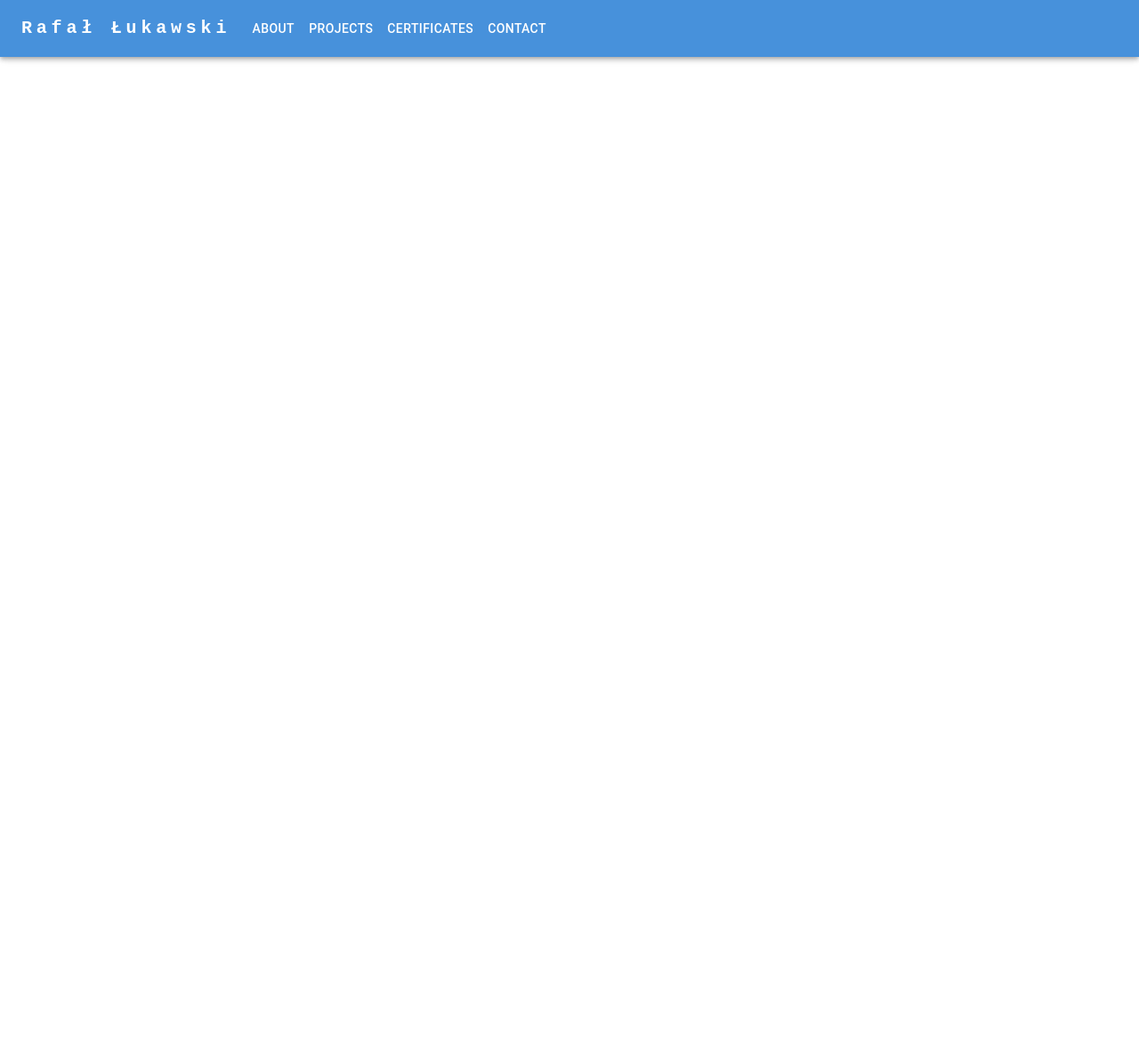
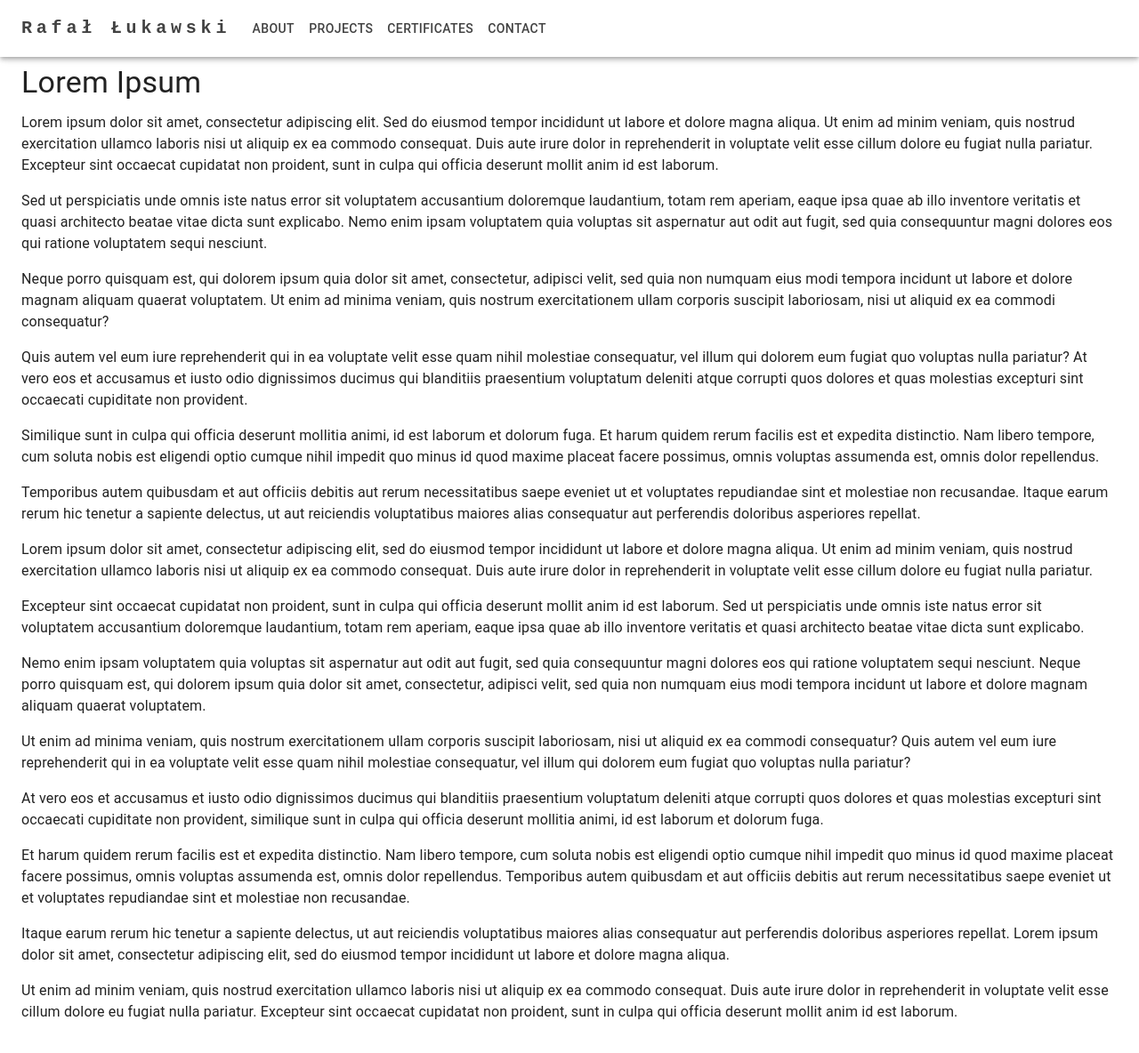
Before and after one commit to rlukawski/personal-website-2, a Next.js app: page / in a window 1280 px wide. Shown: the top 1184 px of the page at 89% size. Before the commit the page ends 800 px from the top, so only its background shows below. Built offline with nearby package versions, Linux system fonts and the light colour scheme; what @mui/material-nextjs would draw is missing.

Commit message:
Update colors and add lorem ipsum

```diff
--- a/src/app/page.tsx
+++ b/src/app/page.tsx
@@ -11,6 +11,7 @@
 import Button from "@mui/material/Button";
 import MenuItem from "@mui/material/MenuItem";
 import Fade from "@mui/material/Fade";
+import { grey } from '@mui/material/colors';
 
 const pages = ["About", "Projects", "Certificates", "Contact"];
 
@@ -25,6 +26,7 @@
         width: 24,
         height: 18,
         position: "relative",
+        color: grey[800],
       }}
     >
       <Box
@@ -93,7 +95,7 @@
       position="fixed"
       sx={{
         backdropFilter: "blur(10px)",
-        backgroundColor: "rgba(25, 118, 210, 0.8)",
+        backgroundColor: "rgba(255, 255, 255, 0.9)",
       }}
     >
       <Container maxWidth="xl">
@@ -114,8 +116,8 @@
                 fontFamily: "monospace",
                 fontWeight: 700,
                 letterSpacing: ".3rem",
-                color: "inherit",
                 textDecoration: "none",
+                color: grey[800],
               }}
             >
               Rafał Łukawski
@@ -125,7 +127,7 @@
                 <Button
                   key={page}
                   onClick={handleCloseNavMenu}
-                  sx={{ color: "white", display: "block" }}
+                  sx={{ color: grey[800], display: "block" }}
                 >
                   {page}
                 </Button>
@@ -174,4 +176,118 @@
     </AppBar>
   );
 }
-export default ResponsiveAppBar;
+export default function Page() {
+  return (
+    <>
+      <ResponsiveAppBar />
+      <Container maxWidth="xl" sx={{ py: 4, px: 2, pt: { xs: 10, md: 9 } }}>
+        <Typography variant="h4" component="h1" gutterBottom>
+          Lorem Ipsum
+        </Typography>
+        <Typography variant="body1" paragraph>
+          Lorem ipsum dolor sit amet, consectetur adipiscing elit. Sed do eiusmod
+          tempor incididunt ut labore et dolore magna aliqua. Ut enim ad minim
+          veniam, quis nostrud exercitation ullamco laboris nisi ut aliquip ex
+          ea commodo consequat. Duis aute irure dolor in reprehenderit in
+          voluptate velit esse cillum dolore eu fugiat nulla pariatur.
+          Excepteur sint occaecat cupidatat non proident, sunt in culpa qui
+          officia deserunt mollit anim id est laborum.
+        </Typography>
+        <Typography variant="body1" paragraph>
+          Sed ut perspiciatis unde omnis iste natus error sit voluptatem
+          accusantium doloremque laudantium, totam rem aperiam, eaque ipsa quae
+          ab illo inventore veritatis et quasi architecto beatae vitae dicta
+          sunt explicabo. Nemo enim ipsam voluptatem quia voluptas sit
+          aspernatur aut odit aut fugit, sed quia consequuntur magni dolores eos
+          qui ratione voluptatem sequi nesciunt.
+        </Typography>
+        <Typography variant="body1" paragraph>
+          Neque porro quisquam est, qui dolorem ipsum quia dolor sit amet,
+          consectetur, adipisci velit, sed quia non numquam eius modi tempora
+          incidunt ut labore et dolore magnam aliquam quaerat voluptatem. Ut enim
+          ad minima veniam, quis nostrum exercitationem ullam corporis suscipit
+          laboriosam, nisi ut aliquid ex ea commodi consequatur?
+        </Typography>
+        <Typography variant="body1" paragraph>
+          Quis autem vel eum iure reprehenderit qui in ea voluptate velit esse
+          quam nihil molestiae consequatur, vel illum qui dolorem eum fugiat quo
+          voluptas nulla pariatur? At vero eos et accusamus et iusto odio
+          dignissimos ducimus qui blanditiis praesentium voluptatum deleniti
+          atque corrupti quos dolores et quas molestias excepturi sint
+          occaecati cupiditate non provident.
+        </Typography>
+        <Typography variant="body1" paragraph>
+          Similique sunt in culpa qui officia deserunt mollitia animi, id est
+          laborum et dolorum fuga. Et harum quidem rerum facilis est et expedita
+          distinctio. Nam libero tempore, cum soluta nobis est eligendi optio
+          cumque nihil impedit quo minus id quod maxime placeat facere possimus,
+          omnis voluptas assumenda est, omnis dolor repellendus.
+        </Typography>
+        <Typography variant="body1" paragraph>
+          Temporibus autem quibusdam et aut officiis debitis aut rerum
+          necessitatibus saepe eveniet ut et voluptates repudiandae sint et
+          molestiae non recusandae. Itaque earum rerum hic tenetur a sapiente
+          delectus, ut aut reiciendis voluptatibus maiores alias consequatur aut
+          perferendis doloribus asperiores repellat.
+        </Typography>
+        <Typography variant="body1" paragraph>
+          Lorem ipsum dolor sit amet, consectetur adipiscing elit, sed do
+          eiusmod tempor incididunt ut labore et dolore magna aliqua. Ut enim ad
+          minim veniam, quis nostrud exercitation ullamco laboris nisi ut aliquip
+          ex ea commodo consequat. Duis aute irure dolor in reprehenderit in
+          voluptate velit esse cillum dolore eu fugiat nulla pariatur.
+        </Typography>
+        <Typography variant="body1" paragraph>
+          Excepteur sint occaecat cupidatat non proident, sunt in culpa qui
+          officia deserunt mollit anim id est laborum. Sed ut perspiciatis unde
+          omnis iste natus error sit voluptatem accusantium doloremque
+          laudantium, totam rem aperiam, eaque ipsa quae ab illo inventore
+          veritatis et quasi architecto beatae vitae dicta sunt explicabo.
+        </Typography>
+        <Typography variant="body1" paragraph>
+          Nemo enim ipsam voluptatem quia voluptas sit aspernatur aut odit aut
+          fugit, sed quia consequuntur magni dolores eos qui ratione voluptatem
+          sequi nesciunt. Neque porro quisquam est, qui dolorem ipsum quia dolor
+          sit amet, consectetur, adipisci velit, sed quia non numquam eius modi
+          tempora incidunt ut labore et dolore magnam aliquam quaerat voluptatem.
+        </Typography>
+        <Typography variant="body1" paragraph>
+          Ut enim ad minima veniam, quis nostrum exercitationem ullam corporis
+          suscipit laboriosam, nisi ut aliquid ex ea commodi consequatur? Quis
+          autem vel eum iure reprehenderit qui in ea voluptate velit esse quam
+          nihil molestiae consequatur, vel illum qui dolorem eum fugiat quo
+          voluptas nulla pariatur?
+        </Typography>
+        <Typography variant="body1" paragraph>
+          At vero eos et accusamus et iusto odio dignissimos ducimus qui
+          blanditiis praesentium voluptatum deleniti atque corrupti quos dolores
+          et quas molestias excepturi sint occaecati cupiditate non provident,
+          similique sunt in culpa qui officia deserunt mollitia animi, id est
+          laborum et dolorum fuga.
+        </Typography>
+        <Typography variant="body1" paragraph>
+          Et harum quidem rerum facilis est et expedita distinctio. Nam libero
+          tempore, cum soluta nobis est eligendi optio cumque nihil impedit quo
+          minus id quod maxime placeat facere possimus, omnis voluptas
+          assumenda est, omnis dolor repellendus. Temporibus autem quibusdam et
+          aut officiis debitis aut rerum necessitatibus saepe eveniet ut et
+          voluptates repudiandae sint et molestiae non recusandae.
+        </Typography>
+        <Typography variant="body1" paragraph>
+          Itaque earum rerum hic tenetur a sapiente delectus, ut aut reiciendis
+          voluptatibus maiores alias consequatur aut perferendis doloribus
+          asperiores repellat. Lorem ipsum dolor sit amet, consectetur
+          adipiscing elit, sed do eiusmod tempor incididunt ut labore et dolore
+          magna aliqua.
+        </Typography>
+        <Typography variant="body1" paragraph>
+          Ut enim ad minim veniam, quis nostrud exercitation ullamco laboris
+          nisi ut aliquip ex ea commodo consequat. Duis aute irure dolor in
+          reprehenderit in voluptate velit esse cillum dolore eu fugiat nulla
+          pariatur. Excepteur sint occaecat cupidatat non proident, sunt in
+          culpa qui officia deserunt mollit anim id est laborum.
+        </Typography>
+      </Container>
+    </>
+  );
+}
```
